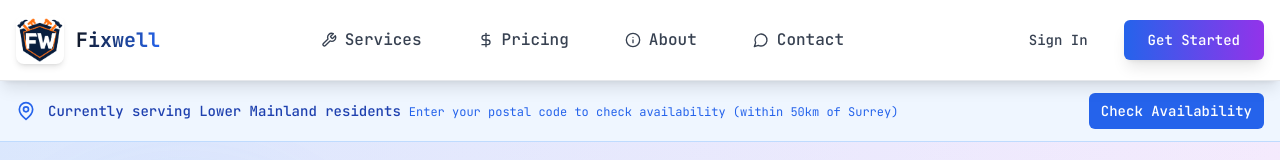
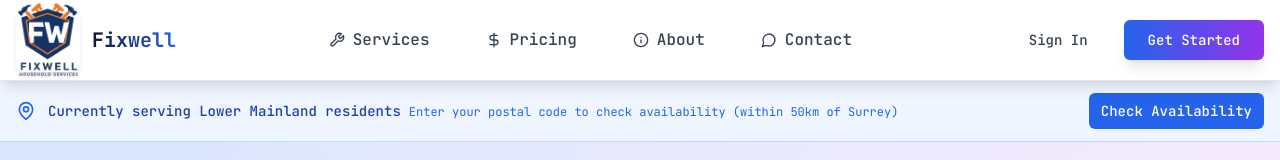
Before and after one commit to fixwellinc/household-services-platform, a Next.js app in the folder apps/frontend/: page / in a window 1280 px wide. Shown: the top 160 px of the page. Built offline with nearby package versions, Linux system fonts and the light colour scheme; no server answers.

Commit message:
Use edited fixwell.png logo and increase size to 64x64

```diff
--- a/apps/frontend/components/layout/Header.tsx
+++ b/apps/frontend/components/layout/Header.tsx
@@ -82,7 +82,7 @@ const Header: React.FC = () => {
           <div className="flex h-20 items-center justify-between">
             {/* Logo */}
             <div className="flex items-center">
-              <div className="w-12 h-12 animate-pulse bg-gray-200 rounded-lg shadow-md mr-3"></div>
+              <div className="w-16 h-16 animate-pulse bg-gray-200 rounded-lg shadow-md mr-3"></div>
               <span className="text-xl font-bold bg-gradient-to-r from-gray-900 to-blue-600 bg-clip-text text-transparent">
                 Fixwell
               </span>
@@ -106,12 +106,12 @@ const Header: React.FC = () => {
           {/* Logo */}
           <div className="flex items-center">
             <Link href="/" className="flex items-center space-x-3 group">
-              <div className="w-12 h-12 flex items-center justify-center bg-white rounded-lg shadow-md hover:shadow-lg transition-all duration-300 group-hover:scale-110">
+              <div className="w-16 h-16 flex items-center justify-center bg-white rounded-lg shadow-md hover:shadow-lg transition-all duration-300 group-hover:scale-110">
                 <Image
-                  src="/fixwelltop.png"
+                  src="/fixwell.png"
                   alt="Fixwell Logo"
-                  width={48}
-                  height={48}
+                  width={64}
+                  height={64}
                   className="rounded-lg"
                   priority
                 />
```
